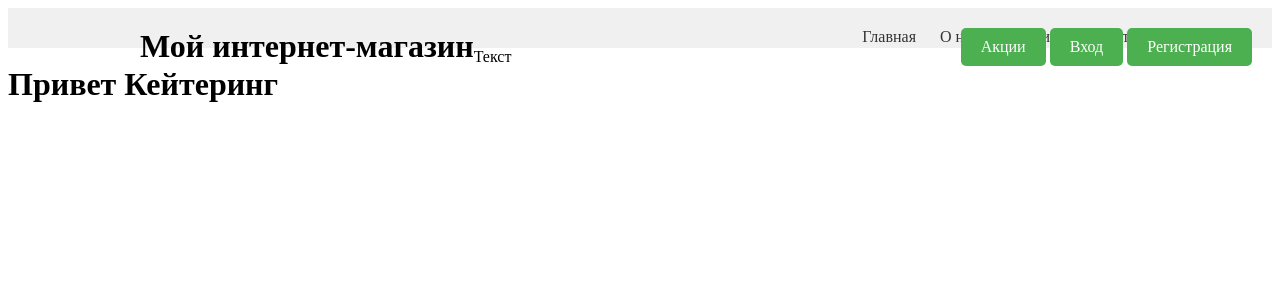
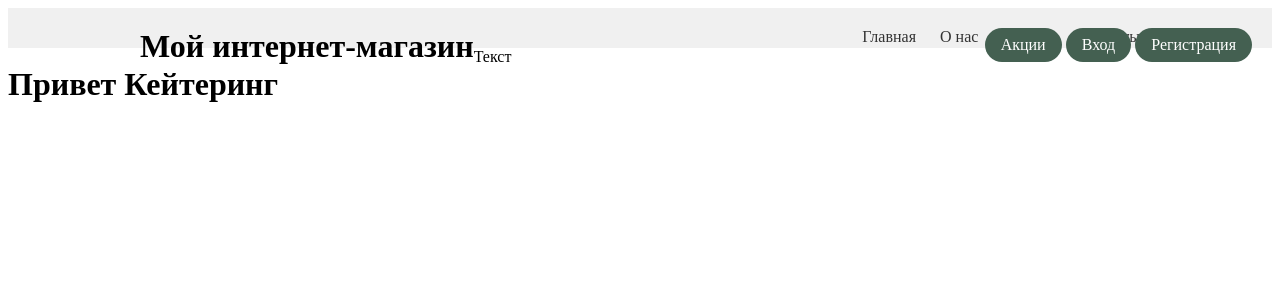
Before and after one commit to SimpleRoach/catering, a Django app: page / in a window 1280 px wide. Shown: the top 300 px of the page. Run offline with Django 5.2, Linux system fonts and the light colour scheme.

Commit message:
Немного поправил кнопки

```diff
--- a/main_menu/static/main_menu/css/base.css
+++ b/main_menu/static/main_menu/css/base.css
@@ -46,10 +46,10 @@ nav a {
 
 .btn {
   display: inline-block;
-  padding: 10px 20px;
-  background-color: #4CAF50;
+  padding: 8px 16px;
+  background-color: #446051;
   color: white;
   text-decoration: none;
   border: none;
-  border-radius: 5px;
+  border-radius: 50px;
 }
--- a/templates/base.html
+++ b/templates/base.html
@@ -21,6 +21,7 @@
           <li><a href="#">О нас</a></li>
           <li><a href="#">Услуги</a></li>
           <li><a href="#">Контакты</a></li>
+
         </ul>
       </nav>
       <div class="actions">
```
